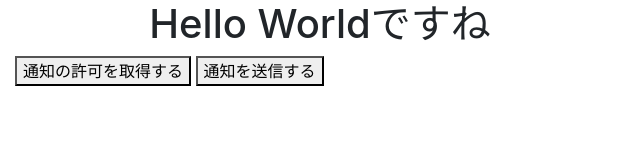
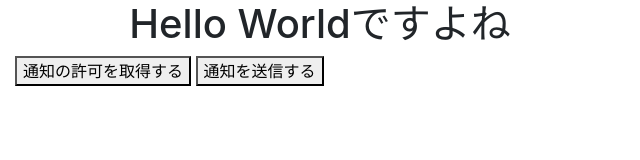
Before and after one commit to Nakanishi-Asahi/pwa_test3.github.io, a website: page index.html in a window 1280 px wide. Shown: the whole page, without its empty margins (0-640 px from the left). Drawn offline with nearby package versions, Linux system fonts and the light colour scheme; no server answers.

Commit message:
2021/10/21

```diff
--- a/index.html
+++ b/index.html
@@ -12,7 +12,7 @@
 <body>
   <div class="col-sm-3"></div>
   <div class="col-sm-6">
-    <h1 class="text-center">Hello Worldですね</h1>
+    <h1 class="text-center">Hello Worldですよね</h1>
     <button id="confirm">通知の許可を取得する</button>
     <script>
     document.getElementById('confirm').addEventListener('click', () => {
```
